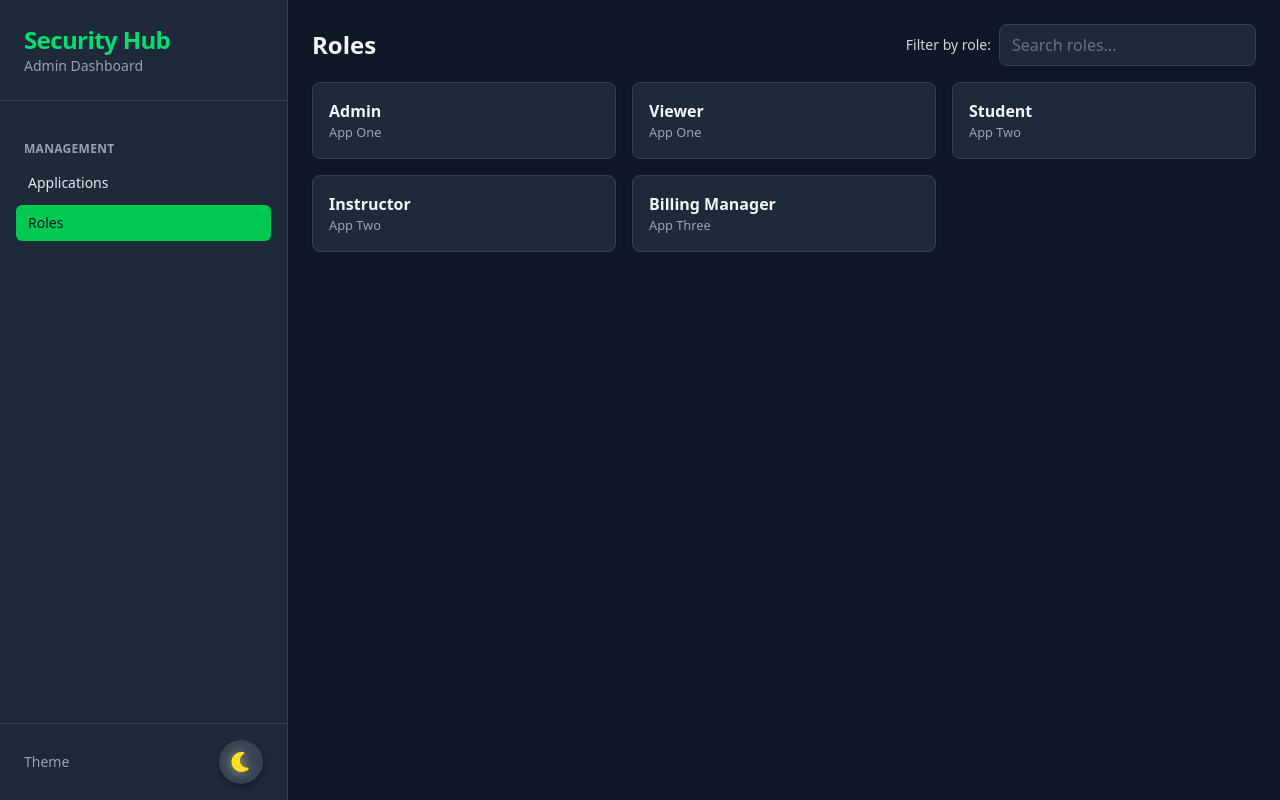
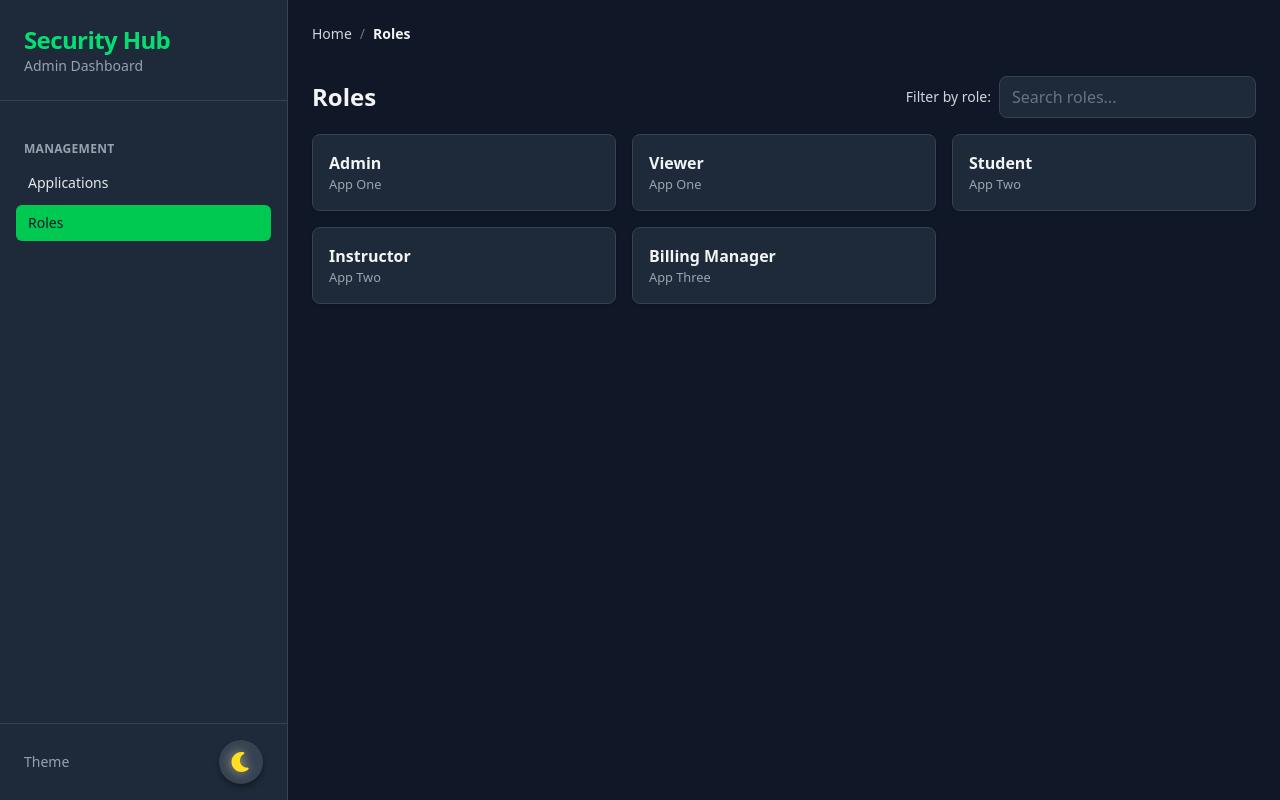
Before and after one commit to RicardoZambon/SecurityHub-Lite-React, a React (Vite) app in the folder security-hub-react/: page /roles in a window 1280 px wide. Built offline with nearby package versions, Linux system fonts and the light colour scheme.

Commit message:
feat: Add breadcrumbs

```diff
--- /dev/null
+++ b/security-hub-react/src/components/Breadcrumbs.module.css
@@ -0,0 +1,36 @@
+@import "tailwindcss";
+
+.root {
+  @apply flex items-center gap-2 text-sm mb-4;
+}
+
+.crumbWrapper {
+  @apply flex items-center gap-2;
+}
+
+/* Links */
+.crumbLink {
+  @apply text-gray-600 hover:text-green-600 transition-colors;
+}
+
+:global(.dark) .crumbLink {
+  @apply text-gray-300 hover:text-green-400;
+}
+
+/* Item atual */
+.crumbCurrent {
+  @apply font-semibold text-gray-900;
+}
+
+:global(.dark) .crumbCurrent {
+  @apply text-gray-100;
+}
+
+/* Separador "/" */
+.separator {
+  @apply text-gray-400 select-none;
+}
+
+:global(.dark) .separator {
+  @apply text-gray-500;
+}
--- /dev/null
+++ b/security-hub-react/src/components/Breadcrumbs.tsx
@@ -0,0 +1,33 @@
+import { Link } from "react-router-dom";
+import styles from "./Breadcrumbs.module.css";
+
+export type Crumb = {
+  label: string,
+  to?: string,
+}
+
+type BreadcrumbsProps = {
+  items: Crumb[],
+}
+
+export function Breadcrumbs({ items }: BreadcrumbsProps) {
+  return (
+    <nav className={styles.root} aria-label="Breadcrumb">
+      {items.map((item, idx) => (
+        <div key={idx} className={styles.crumbWrapper}>
+          {item.to ? (
+            <Link to={item.to} className={styles.crumbLink}>
+              {item.label}
+            </Link>
+          ) : (
+            <span className={styles.crumbCurrent}>{item.label}</span>
+          )}
+
+          {idx < items.length - 1 && (
+            <span className={styles.separator}>/</span>
+          )}
+        </div>
+      ))}
+    </nav>
+  );
+}
--- a/security-hub-react/src/components/PageSection.tsx
+++ b/security-hub-react/src/components/PageSection.tsx
@@ -1,15 +1,26 @@
 import React from "react";
+import { Breadcrumbs, type Crumb } from './Breadcrumbs';
 import styles from "./PageSection.module.css";
 
 type PageSectionProps = {
   title: string,
   actions?: React.ReactNode,
   children: React.ReactNode,
+  breadcrumbs?: Crumb[],
 }
 
-export function PageSection({ title, actions, children }: PageSectionProps) {
+export function PageSection({
+  title,
+  actions,
+  children,
+  breadcrumbs
+}: PageSectionProps) {
   return (
     <section className={styles.section}>
+
+      {breadcrumbs && (
+        <Breadcrumbs items={breadcrumbs} />
+      )}
 
       <div className={styles.titleRow}>
         <h2 className={styles.title}>{title}</h2>
--- a/security-hub-react/src/pages/ApplicationsPage.tsx
+++ b/security-hub-react/src/pages/ApplicationsPage.tsx
@@ -16,6 +16,10 @@ function ApplicationsPage() {
   return (
     <PageSection
       title="Applications"
+      breadcrumbs={[
+        { label: 'Home', to: '/' },
+        { label: 'Applications' },
+      ]}
       actions={
         <SearchBox
           label="Filter by name:"
--- a/security-hub-react/src/pages/RolesPage.tsx
+++ b/security-hub-react/src/pages/RolesPage.tsx
@@ -18,6 +18,18 @@ function RolesPage() {
   const appId: string | null = searchParams.get('appId');
   const selectedApp : Application | undefined = applications.find(a => a.id === appId);
 
+const breadcrumbs = selectedApp
+  ? [
+      { label: "Home", to: "/" },
+      { label: "Applications", to: "/applications" },
+      { label: selectedApp.name, to: `/applications?appId=${selectedApp.id}` },
+      { label: "Roles" }
+    ]
+  : [
+      { label: "Home", to: "/" },
+      { label: "Roles" }
+    ];
+
   const filteredRoles: Role[] = roles
     .filter((role: Role) =>
       role.name.toLowerCase().includes(searchTerm.toLowerCase().trim()),
@@ -27,6 +39,7 @@ function RolesPage() {
   return (
     <PageSection
       title="Roles"
+      breadcrumbs={breadcrumbs}
       actions={
         <SearchBox
           label="Filter by role:"
```
